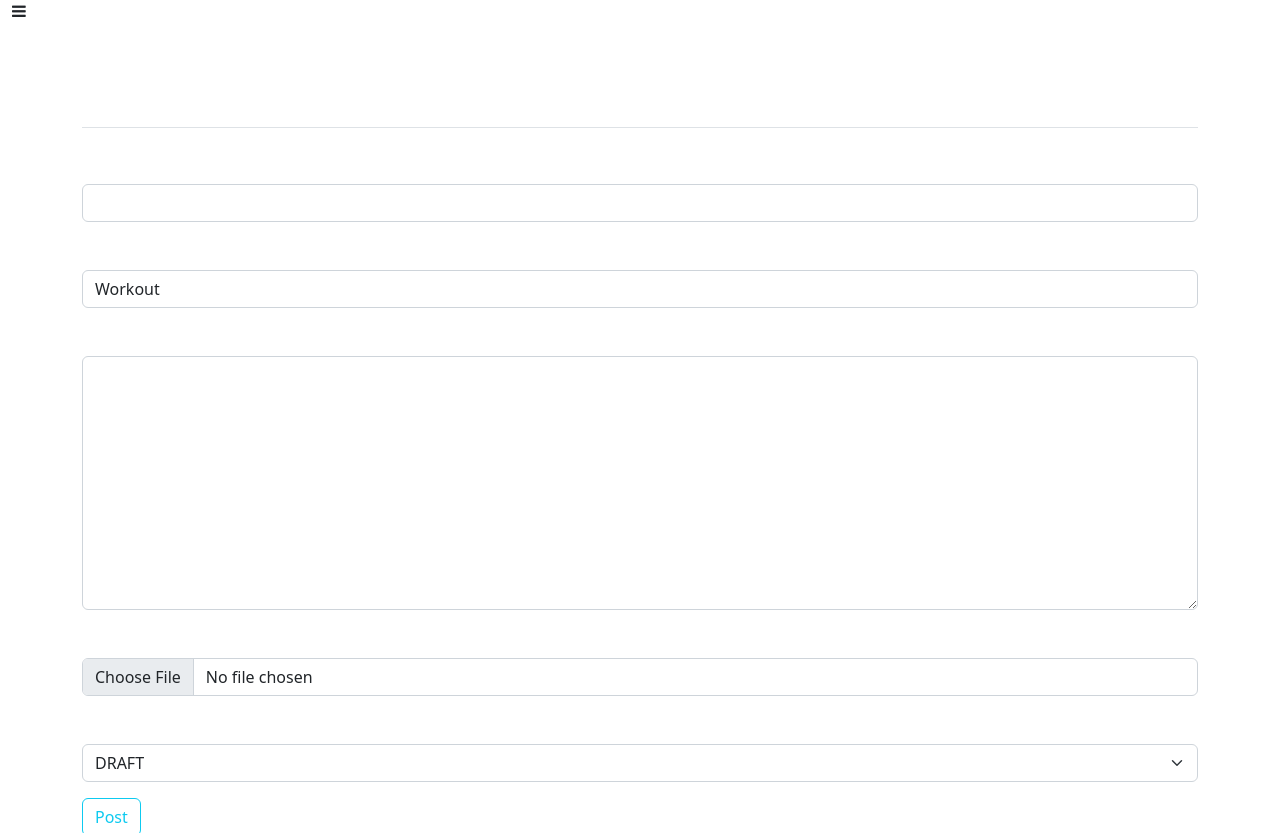
After one commit to MandelaByron/Django-Tutorials, a Django app: page /blog/content/new/ in a window 1280 px wide. The commit adds this page. Shown: the part 653-1486 px from the top of the page. Run offline with Django 5.2, Linux system fonts and the light colour scheme; the visitor is signed in with stand-in values (Sample User, id 1); some libraries are stand-ins or nearby versions; some web fonts are replaced.

Commit message:
create, update and delete posts

```diff
--- a/blog/models.py
+++ b/blog/models.py
@@ -1,6 +1,7 @@
 from django.db import models
 from django.conf import settings
 from django.utils.text import slugify
+from django.urls import reverse
 import os
 import uuid
 def get_random_filename(instance, filename):
@@ -44,6 +45,8 @@
 
     thumbnail = models.ImageField(default='default_thumbnail.jpg', upload_to=get_random_filename)
 
+    def get_absolute_url(self):
+        return reverse(viewname='blog-detail', kwargs={"slug": self.slug})
 
     def save(self, *args, **kwargs):
         if not self.slug:
--- a/blog/urls.py
+++ b/blog/urls.py
@@ -1,9 +1,12 @@
 from django.urls import path
-from .views import BlogListView, BlogDetailView
+from .views import BlogListView, BlogDetailView, BlogCreateView, BlogUpdateView, BlogDeleteView
 
 urlpatterns = [
 
     path('', BlogListView.as_view(), name='blog-list'),
+    path('content/new/', BlogCreateView.as_view(), name='blog-create'),
+    path('content/update/<slug:slug>/', BlogUpdateView.as_view(), name='blog-update'),
+    path('content/delete/<slug:slug>/', BlogDeleteView.as_view(), name='blog-delete'),
     path('<slug:slug>', BlogDetailView.as_view(), name='blog-detail'),
 
 
--- a/blog/views.py
+++ b/blog/views.py
@@ -1,8 +1,10 @@
-from django.shortcuts import render
-from django.views.generic import ListView, DetailView
+from django.shortcuts import render, redirect
+from django.views.generic import ListView, DetailView, CreateView, UpdateView, DeleteView
 from .models import Blog
 from django.db.models import F
-
+from django.urls import reverse_lazy
+from django.contrib.auth.mixins import LoginRequiredMixin, UserPassesTestMixin
+from django.contrib import messages
 class BlogListView(ListView):
     #model = Blog #Blog.objects.all() -> queryset
     queryset = Blog.published.all()
@@ -52,3 +54,91 @@
         # blog.save() # The last save overwrites the other
 
         ##http://localhost:8000/blog/plant-based-protein-the-best-the-worst-and-everything-in-between/
+
+
+
+class BlogCreateView(LoginRequiredMixin,UserPassesTestMixin,CreateView):
+    model = Blog
+
+    fields = ['title', 'category', "content", "thumbnail", "status"]
+
+    template_name = 'blog-create.html'
+    def get_context_data(self, **kwargs):
+        context =  super().get_context_data(**kwargs)
+
+        context['title']= 'Create Blog'
+        #categories and tags
+        return context
+    def form_valid(self, form):
+        form.instance.author = self.request.user
+        return super().form_valid(form)
+
+    ## Check if the user is staff or not  -> True or False
+    def test_func(self):
+        return self.request.user.is_staff
+
+
+    # Optional: If the user fails the test, redirect them
+    def handle_no_permission(self):
+        messages.warning(self.request, "You don't have permission to create blog posts")
+        return redirect('blog-list')
+
+class BlogUpdateView(LoginRequiredMixin,UserPassesTestMixin,UpdateView):
+    model = Blog
+
+    fields = ['title', 'category', "content", "thumbnail", "status"]
+
+    template_name = 'blog-update.html'
+
+    def get_context_data(self, **kwargs):
+        context =  super().get_context_data(**kwargs)
+
+        context['title']= 'Update Blog'
+        #categories and tags
+        return context
+
+    def form_valid(self, form):
+        form.instance.author = self.request.user
+        return super().form_valid(form)
+
+    ## Check is the authenticated user owns the blog object -> True or False
+    def test_func(self):
+        blog = self.get_object()
+
+        if self.request.user == blog.author:
+            return True
+        else:
+            return False
+
+    # Optional: If the user fails the test, redirect them
+    def handle_no_permission(self):
+        messages.warning(self.request, "You don't have permission to update this post")
+        return redirect('blog-list')
+
+class BlogDeleteView(LoginRequiredMixin,UserPassesTestMixin,DeleteView):
+    model = Blog
+
+    template_name = 'blog-delete.html'
+
+    success_url = reverse_lazy('blog-list')
+
+    def get_context_data(self, **kwargs):
+        context =  super().get_context_data(**kwargs)
+
+        context['title']= 'Delete Blog'
+        #categories and tags
+        return context
+
+    ## Check is the authenticated user owns the blog object -> True or False
+    def test_func(self):
+        blog = self.get_object()
+
+        if self.request.user == blog.author:
+            return True
+        else:
+            return False
+
+    # Optional: If the user fails the test, redirect them
+    def handle_no_permission(self):
+        messages.warning(self.request, "You don't have permission to delete this post")
+        return redirect('blog-list')
--- a/templates/base.html
+++ b/templates/base.html
@@ -120,11 +120,13 @@
                                 <ul class="dropdown">
                                     <li><a href="{% url 'about' %}">About us</a></li>
                                     <li><a href="{% url 'team' %}">Our team</a></li>
+                                    <li><a href="{% url 'blog-list' %}">Our Blog</a></li>
 
                                 </ul>
                             </li>
                             {% if user.is_authenticated %}
                                 <li><a href="{% url 'account_logout' %}">Log Out</a></li>
+                                <li><a href="{% url 'profile' %}">Profile</a></li>
                             {% else %}
                                 <li><a href="{% url 'account_login' %}">Log In</a></li>
                             {% endif %}
--- /dev/null
+++ b/templates/blog-create.html
@@ -0,0 +1,26 @@
+{% extends "base.html" %}
+{% load static %}
+{% load crispy_forms_tags %}
+
+{% block content %}
+    <div class="container mt-5 text-white">
+        <form action="" method="post" enctype="multipart/form-data">
+            {% csrf_token %}
+            <fieldset class="form-group">
+                <legend class="border-bottom mb-4">
+                    Blog Post
+                </legend>
+
+                {{ form|crispy }}
+
+            </fieldset>
+
+            <div class="form-group">
+                <button class="btn btn-outline-info" type="submit">
+                    Post
+                </button>
+            </div>
+        </form>
+
+    </div>
+{% endblock content %}
--- a/templates/blog-detail.html
+++ b/templates/blog-detail.html
@@ -21,6 +21,9 @@
 
                     </div>
                         <!-- Update Delete Buttons -->
+                        <a class="btn btn-secondary btn-sm" href="{% url 'blog-update' blog_post.slug %}">Update</a>
+                        <a class="btn btn-danger btn-sm" href="{% url 'blog-delete' blog_post.slug %}">Delete</a>
+
                     <div class="blog-details-tag-share pt-5">
                         <!-- Tags -->
 
--- a/templates/blog-list.html
+++ b/templates/blog-list.html
@@ -31,7 +31,7 @@
                             </div>
                             <div class="bi-text">
                                 <div class="mb-2">{{ blog.category }}</div>
-                                <h3 class="text-white"><a href="#"> {{blog.title}} </a></h3>
+                                <h3 class="text-white"><a href="{{ blog.get_absolute_url }}"> {{blog.title}} </a></h3>
                                 <ul class="mt-4">
                                     <li><a href="#" class="text-white">{{blog.author.first_name}}</a> </li>
                                     <li> {{ blog.dateCreated|date:"F d, Y" }}</li>
```
Also changed, not shown: templates/blog-delete.html (added, +25 -0 lines), templates/blog-update.html (added, +26 -0 lines), README.md, media/blog-portraits/42174958-1e67-4e2d-a3c6-8a541b27cf2f.jpg (added), media/blog-portraits/8a2483aa-5d67-4b8a-a43d-a6d9527cc44a.jpg (added), media/blog-portraits/e02cf6e8-c4f1-466e-992f-c3aae7bc0871.jpg (added), media/blog-portraits/ef501b97-1218-4d2a-a6c8-9481685fbdf0.jpg (added).
